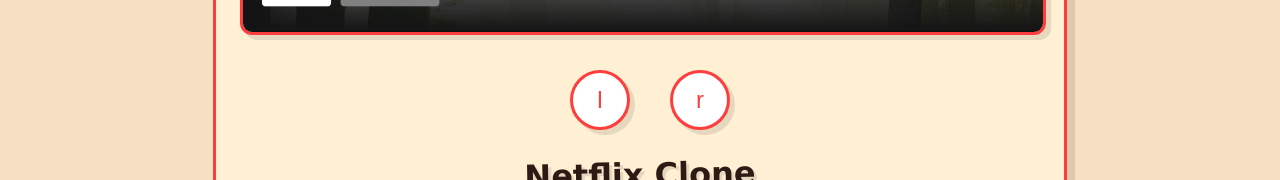
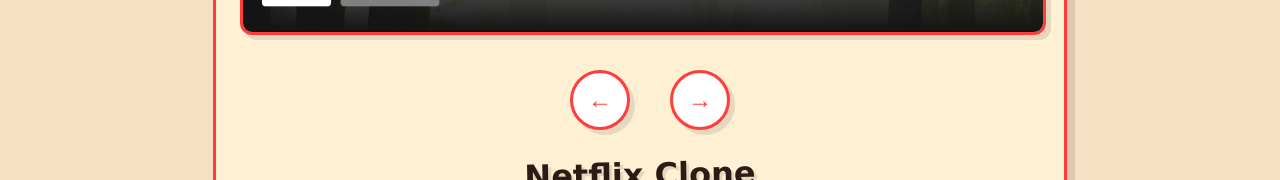
Before and after one commit to bonkmaster2010/portfolio, a React (Vite) app in the folder portfolio/: page /projects in a window 1280 px wide. Shown: the part 694-874 px from the top of the page. Built offline with nearby package versions, Linux system fonts and the light colour scheme.

Commit message:
changed the r & l to arrows

```diff
--- a/portfolio/src/components/Card.tsx
+++ b/portfolio/src/components/Card.tsx
@@ -39,8 +39,8 @@
 
           {props.images.length > 1 && <div className='card-btn-cont'>
                     <>
-                        <button onClick={goToNextImage}>l</button>
-                        <button onClick={goToPrevImage}>r</button>
+                        <button onClick={goToNextImage}>←</button>
+                        <button onClick={goToPrevImage}>→</button>
                     </>
             </div>}
 
--- a/portfolio/src/styles/Card.css
+++ b/portfolio/src/styles/Card.css
@@ -182,7 +182,7 @@
   padding: 12px 24px;
   font-weight: bold;
   font-family: 'Comic Sans MS', sans-serif;
-  background: white;
+  background: var(--cart-red);
   color: var(--cart-red);
   border: 3px solid var(--cart-red);
   border-radius: 12px;
@@ -195,7 +195,7 @@
 .ip-btn-cont button:hover {
   transform: translateY(-5px) scale(1.05);
   background: var(--cart-red);
-  color: white;
+  color: var(--red-light);
   box-shadow: 8px 8px 0 rgba(0,0,0,0.1);
 }
 
```
